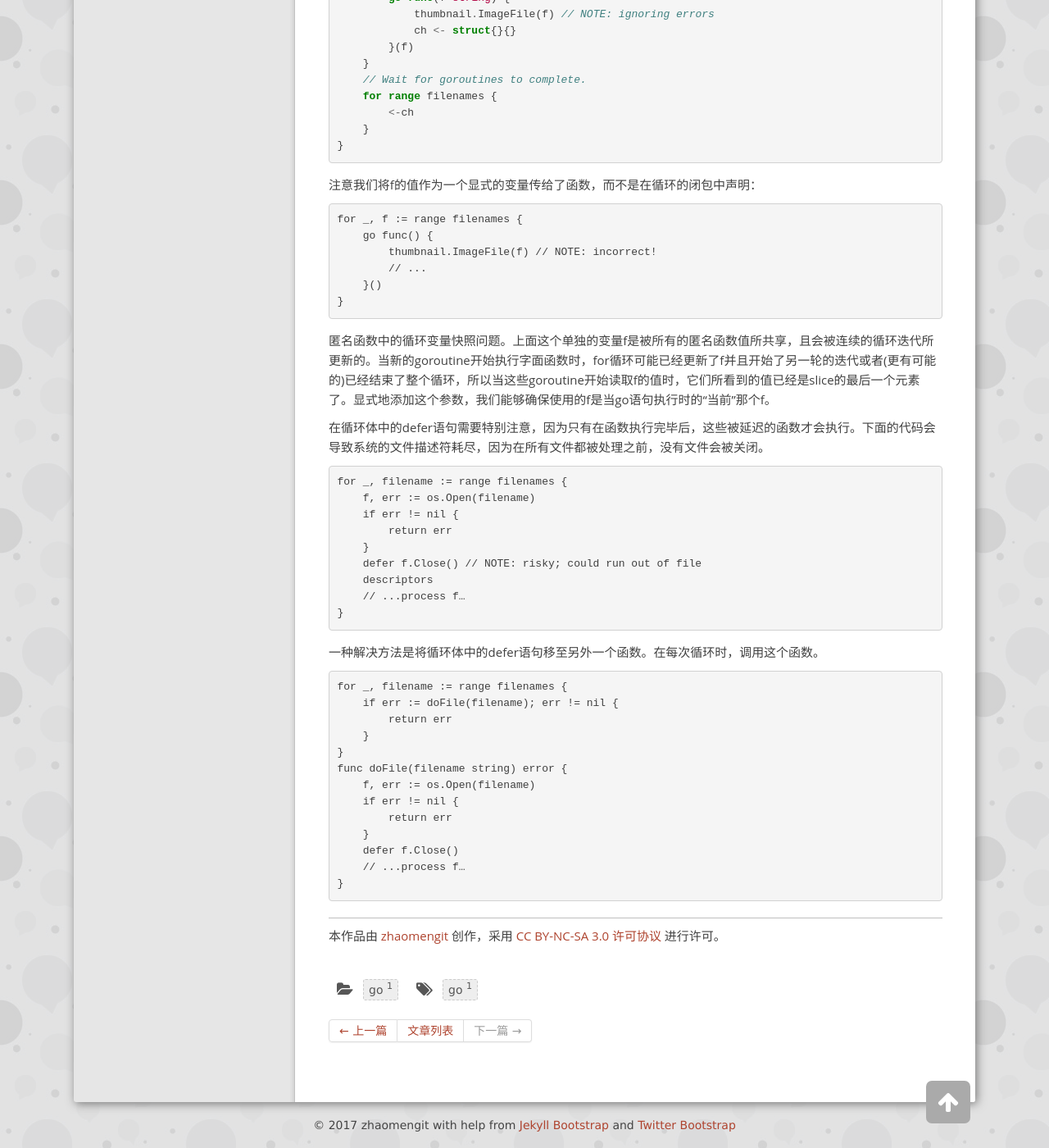
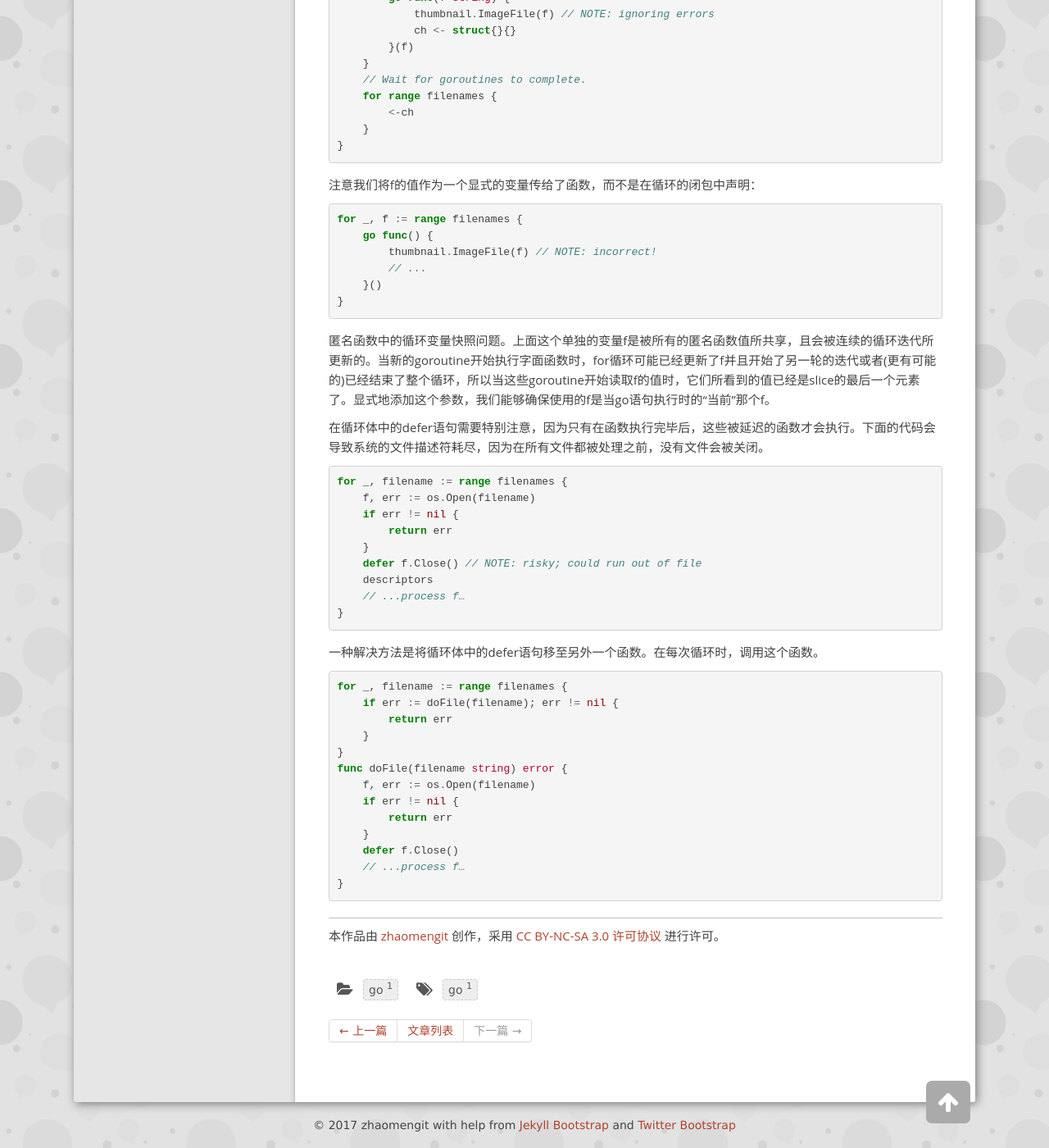
Before and after one commit to zhaomengit/zhaomengit.github.io, a Jekyll site: the page built from _posts/2017-03-29-Go语言for循环中的词法陷阱.md, in a window 1280 px wide and 1400 px high, scrolled down 1553 px. Shown: the whole window at 82% size. Built offline with Jekyll 4.4.1, drawn with Linux system fonts in a browser that asks for light colours; nearby versions of some CDN libraries; library files that are not in the unit come from our copies; comment, search, counter and statistics services are not loaded; some of the changed text lies outside the part shown.

Commit message:
Update and rename 2017-03-28-Go语言for循环中的词法陷阱.md to 2017-03-29-Go语言for循环中的词法陷阱.md

````diff
--- a/_posts/2017-03-28-Go语言for循环中的词法陷阱.md
+++ b/_posts/2017-03-29-Go语言for循环中的词法陷阱.md
@@ -40,7 +40,7 @@ for _, dir := range tempDirs() {
 
 通常，为了解决这个问题，我们会引入一个与循环变量同名的局部变量，作为循环变量的副本。比如下面的变量dir，虽然这看起来很奇怪，但却很有用。
 
-```
+```go
 for _, dir := range tempDirs() {
     dir := dir // declares inner dir, initialized to outer dir
     // ...
@@ -49,7 +49,7 @@ for _, dir := range tempDirs() {
 
 这个问题不仅存在基于range的循环，在下面的例子中，对循环变量i的使用也存在同样的问题：
 
-```
+```go
 var rmdirs []func()
 dirs := tempDirs()
 for i := 0; i < len(dirs); i++ {
@@ -59,6 +59,7 @@ for i := 0; i < len(dirs); i++ {
     })
 }
 ```
+
 如果你使用go语句或者defer语句会经常遇到此类问题。这不是go或defer本身导致的，而是因为它们都会等待循环结束后，再执行函数值。
 
 使用go语句的问题:
@@ -82,7 +83,7 @@ func makeThumbnails3(filenames []string) {
 
 注意我们将f的值作为一个显式的变量传给了函数，而不是在循环的闭包中声明：
 
-```
+```go
 for _, f := range filenames {
     go func() {
         thumbnail.ImageFile(f) // NOTE: incorrect!
@@ -90,11 +91,12 @@ for _, f := range filenames {
     }()
 }
 ```
+
 匿名函数中的循环变量快照问题。上面这个单独的变量f是被所有的匿名函数值所共享，且会被连续的循环迭代所更新的。当新的goroutine开始执行字面函数时，for循环可能已经更新了f并且开始了另一轮的迭代或者(更有可能的)已经结束了整个循环，所以当这些goroutine开始读取f的值时，它们所看到的值已经是slice的最后一个元素了。显式地添加这个参数，我们能够确保使用的f是当go语句执行时的“当前”那个f。
 
 在循环体中的defer语句需要特别注意，因为只有在函数执行完毕后，这些被延迟的函数才会执行。下面的代码会导致系统的文件描述符耗尽，因为在所有文件都被处理之前，没有文件会被关闭。
 
-```
+```go
 for _, filename := range filenames {
     f, err := os.Open(filename)
     if err != nil {
@@ -105,9 +107,11 @@ for _, filename := range filenames {
     // ...process f…
 }
 ```
+
 一种解决方法是将循环体中的defer语句移至另外一个函数。在每次循环时，调用这个函数。
 
-```
+
+```go
 for _, filename := range filenames {
     if err := doFile(filename); err != nil {
         return err
````
